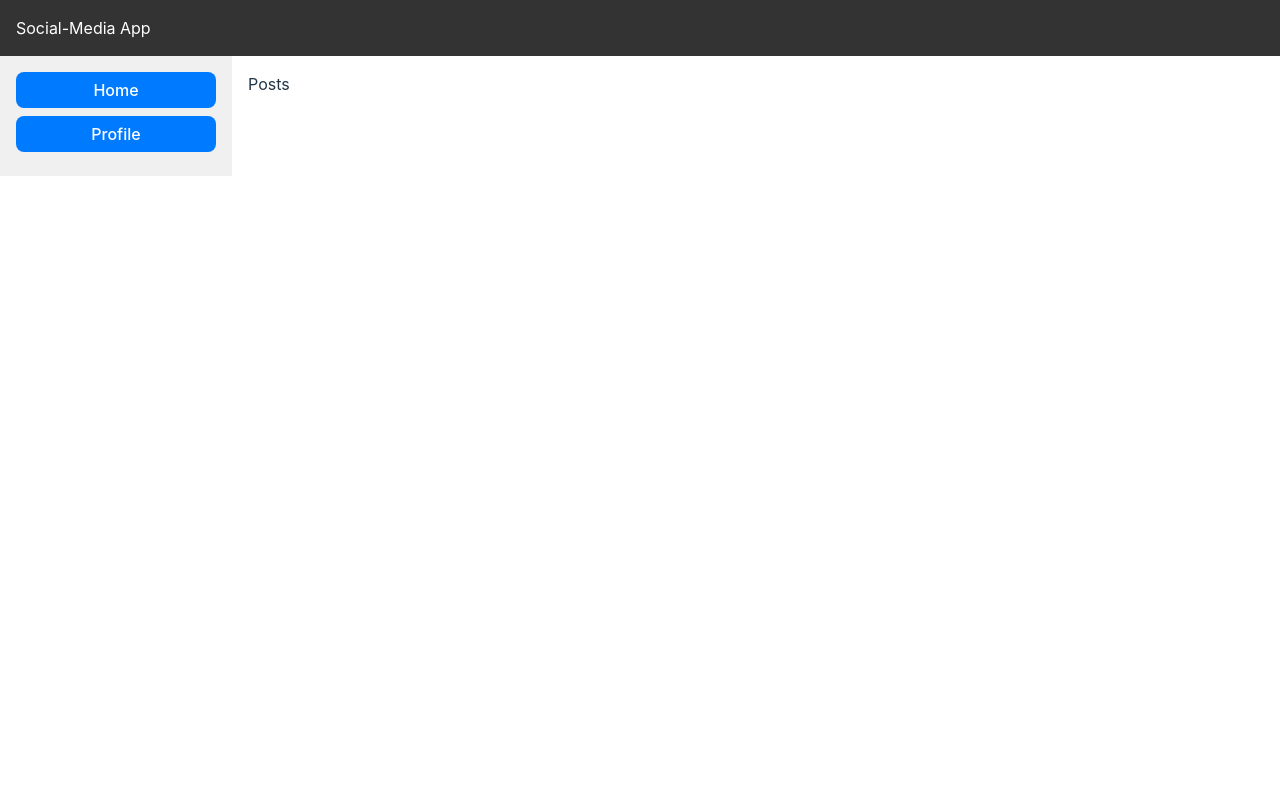
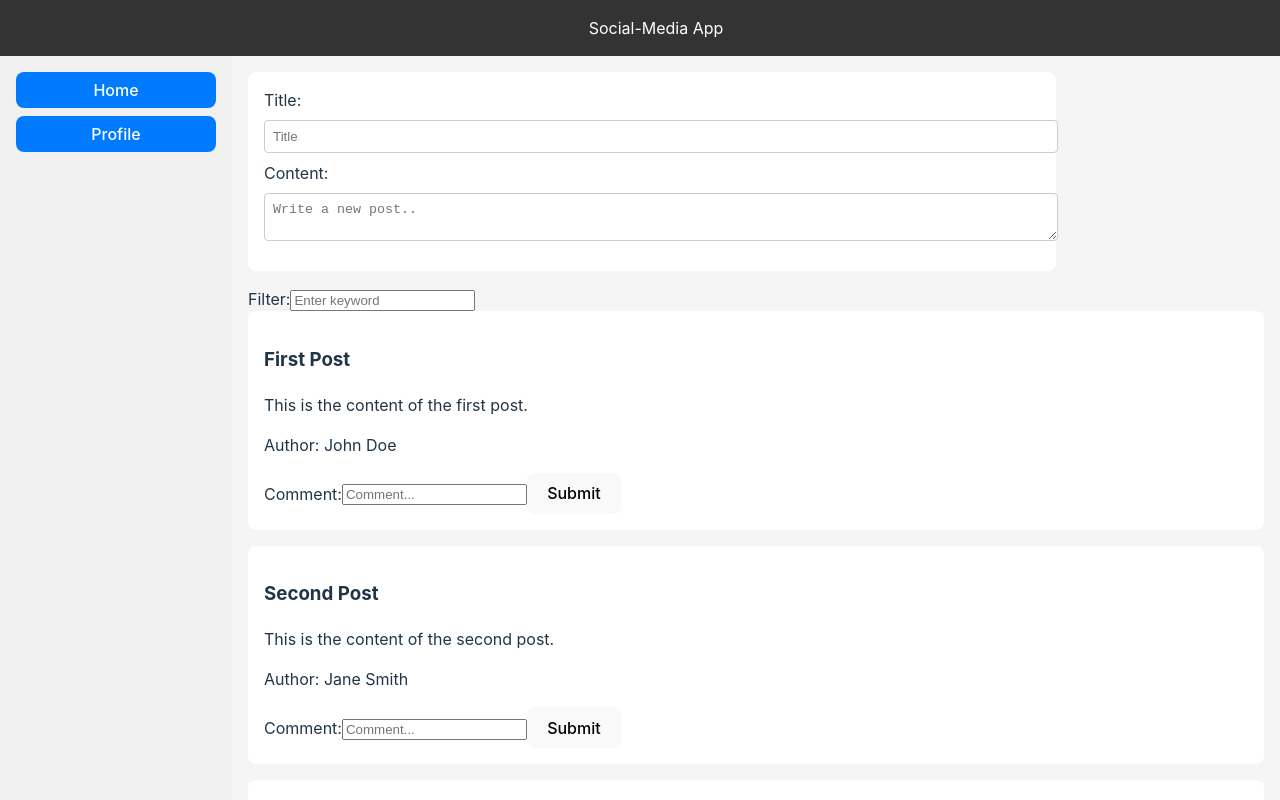
Before and after one commit to ssuihko/SocialMediaApp, a React (Vite) app in the folder SoMe_frontend/: page / in a window 1280 px wide. Shown: the top 800 px of the page. Built offline with nearby package versions, Linux system fonts and the light colour scheme.

Commit message:
initial dashboard without functionality

```diff
--- a/SoMe_frontend/src/App.css
+++ b/SoMe_frontend/src/App.css
@@ -5,11 +5,11 @@ html {
   height: 100%;
   margin: 0;
   padding: 0;
+  background-color: #f5f5f5; /* Set background color for body */
 }
 
 .header {
   background-color: #333;
-  display: flex;
   color: white;
   padding: 1rem;
   text-align: center;
@@ -30,6 +30,45 @@ html {
 .body {
   flex: 1;
   padding: 1rem;
+  display: flex;
+  flex-direction: column; /* Ensure posts and form stack vertically */
+}
+
+.post-form {
+  background-color: white;
+  padding: 1rem;
+  border-radius: 8px;
+  margin-bottom: 1rem; /* Add margin between the post form and posts */
+  width: calc(100% - 240px); /* Calculate the width to span from sidebar */
+}
+
+.post {
+  background-color: white;
+  padding: 1rem;
+  border-radius: 8px;
+  margin-bottom: 1rem; /* Add margin between posts */
+}
+
+.post:last-child {
+  margin-bottom: 0; /* Remove margin from the last post */
+}
+
+.post-form label {
+  display: block;
+  margin-bottom: 0.5rem; /* Add spacing between form labels */
+}
+
+.post-form input,
+.post-form textarea {
+  width: 100%;
+  padding: 0.5rem;
+  margin-bottom: 0.5rem;
+  border: 1px solid #ccc; /* Add border to input elements */
+  border-radius: 4px;
+}
+
+.post-form textarea {
+  resize: vertical; /* Allow vertical resizing of textarea */
 }
 
 .sidebar button {
--- a/SoMe_frontend/src/App.jsx
+++ b/SoMe_frontend/src/App.jsx
@@ -1,12 +1,32 @@
 // App.js
-import { createContext, useEffect, useState } from "react";
+import { createContext, useState } from "react";
 import { Route } from "react-router-dom";
 import "./App.css";
+import Dashboard from "./components/Dashboard";
 
 export const AppContext = createContext();
 
 function App() {
-  const [posts, setPosts] = useState([]);
+  const [posts, setPosts] = useState([
+    {
+      id: 1,
+      title: "First Post",
+      content: "This is the content of the first post.",
+      author: "John Doe",
+    },
+    {
+      id: 2,
+      title: "Second Post",
+      content: "This is the content of the second post.",
+      author: "Jane Smith",
+    },
+    {
+      id: 3,
+      title: "Third Post",
+      content: "This is the content of the third post.",
+      author: "Bob Johnson",
+    },
+  ]);
 
   return (
     <AppContext.Provider value={{ posts, setPosts }}>
@@ -16,7 +36,9 @@ function App() {
           <button>Home</button>
           <button>Profile</button>
         </div>
-        <div className="body">Posts</div>
+        <div className="body">
+          <Dashboard />
+        </div>
       </div>
     </AppContext.Provider>
   );
--- a/SoMe_frontend/src/components/Dashboard.jsx
+++ b/SoMe_frontend/src/components/Dashboard.jsx
@@ -0,0 +1,62 @@
+// Dashboard.jsx
+import { useContext, useState } from "react";
+import { AppContext } from "../App";
+
+function Dashboard() {
+  const { posts } = useContext(AppContext);
+  const [filterWord, setFilterWord] = useState("");
+
+  const filteredPosts = posts.filter(
+    (post) =>
+      post.title.toLowerCase().includes(filterWord.toLowerCase()) ||
+      post.content.toLowerCase().includes(filterWord.toLowerCase()) ||
+      post.author.toLowerCase().includes(filterWord.toLowerCase())
+  );
+
+  const handleFilterChange = (event) => {
+    setFilterWord(event.target.value);
+  };
+
+  return (
+    <div>
+      <form className="post-form">
+        <label htmlFor="title">Title:</label>
+        <input type="text" id="title" placeholder="Title" />
+        <label htmlFor="content">Content:</label>
+        <textarea id="content" placeholder="Write a new post.."></textarea>
+      </form>
+      <div className="filter-form">
+        <label htmlFor="filter">Filter:</label>
+        <input
+          type="text"
+          id="filter"
+          value={filterWord}
+          onChange={handleFilterChange}
+          placeholder="Enter keyword"
+        />
+      </div>
+      <div className="posts">
+        {filteredPosts.map((post) => (
+          <div key={post.id} className="post">
+            <h3>{post.title}</h3>
+            <p>{post.content}</p>
+            <p>Author: {post.author}</p>
+            {/* Comment form for each post */}
+            <form className="comment-form">
+              <label htmlFor={`comment-${post.id}`}>Comment:</label>
+              <input
+                type="text"
+                id={`comment-${post.id}`}
+                placeholder="Comment..."
+              />
+              {/* Add submit button if needed */}
+              <button type="submit">Submit</button>
+            </form>
+          </div>
+        ))}
+      </div>
+    </div>
+  );
+}
+
+export default Dashboard;
```
